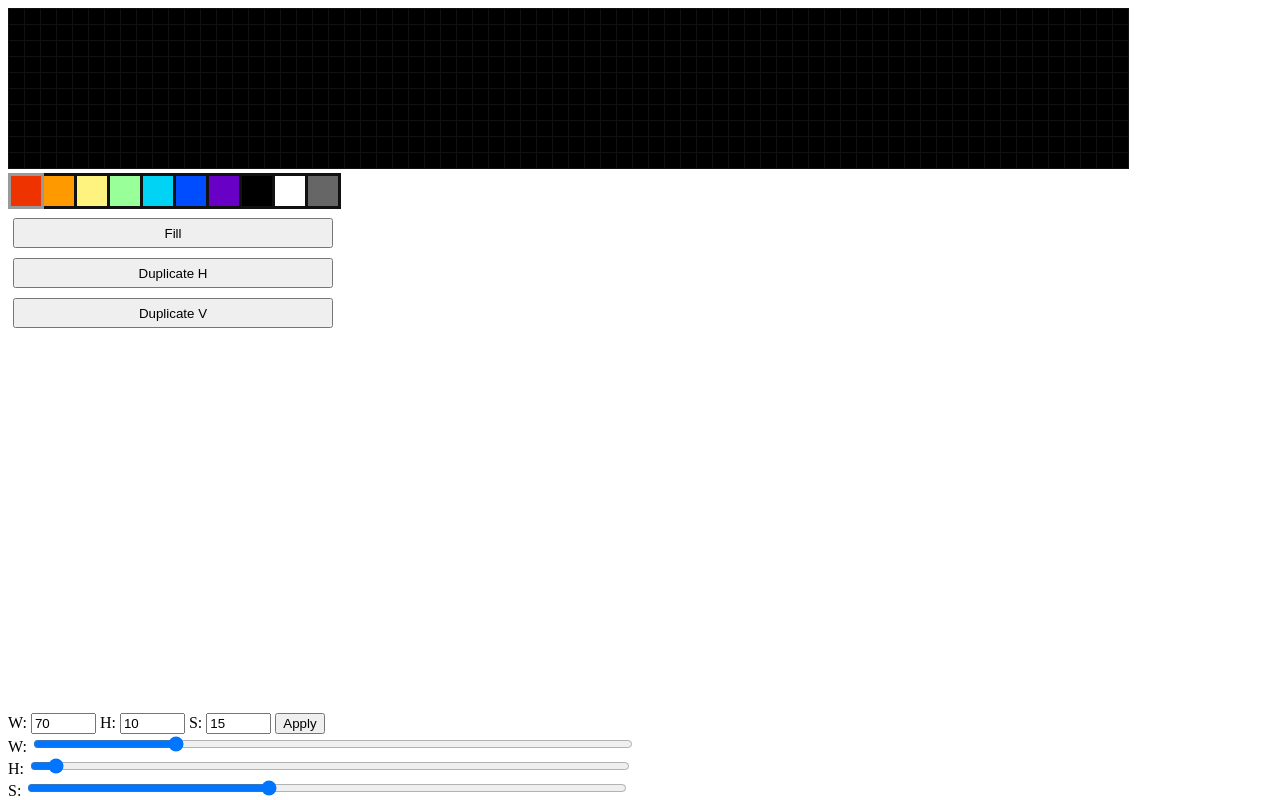
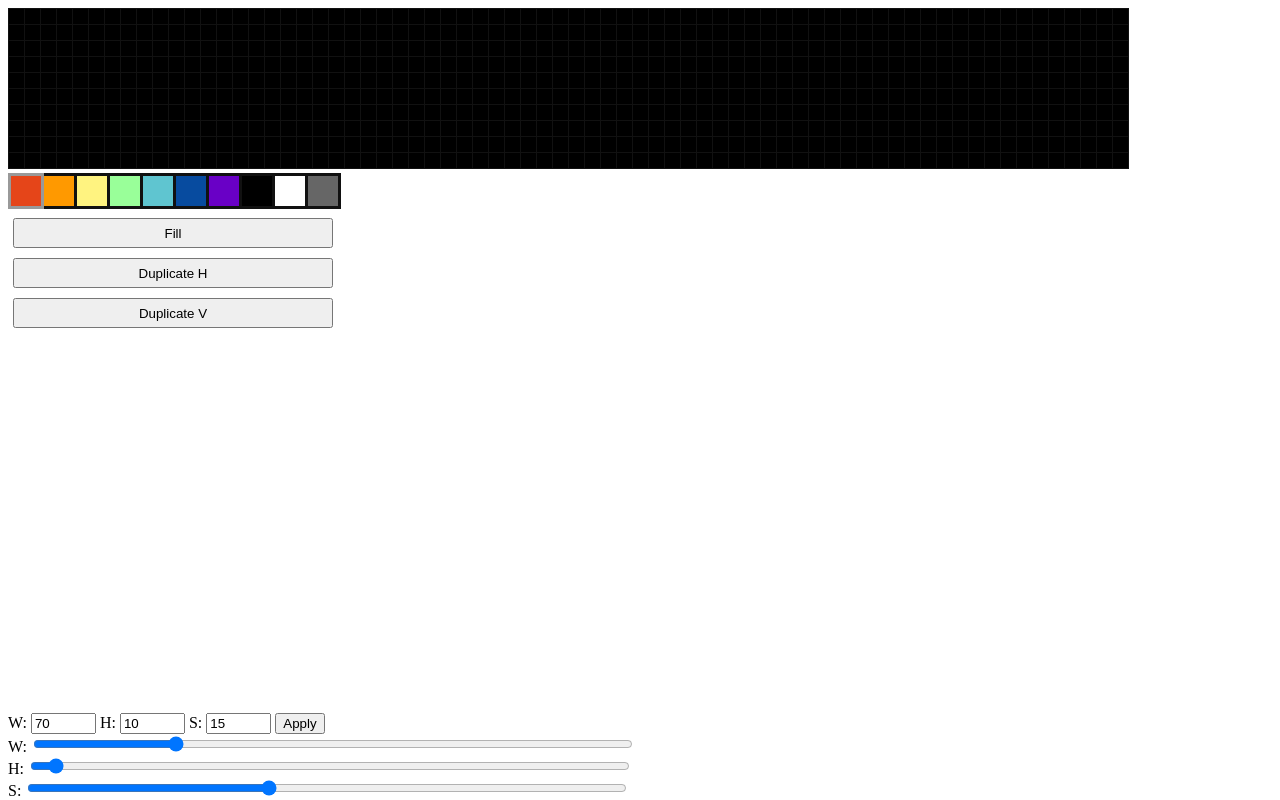
Before and after one commit to ylevin/canvas-for-daria, a plain HTML site: page index.html in a window 1280 px wide. Drawn offline with Linux system fonts and the light colour scheme.

Commit message:
update colors

```diff
--- a/index.html
+++ b/index.html
@@ -318,8 +318,8 @@ const matrix = new CanvasMatrix(
 const colorPicker = new ColorPicker(
     document.getElementById('color-picker'),
     [
-        '#EE3300', '#FF9900', '#FFF380', '#99ff99',
-        '#00D3F3', '#004DFF', '#6900C6',
+        '#e54519', '#FF9900', '#FFF380', '#99ff99',
+        '#5fc5d0', '#074b9f', '#6900C6',
         '#000000', '#FFFFFF', '#666666'
     ],
     matrix, 30, 3, GRID_COLOR, '#999999'
```
